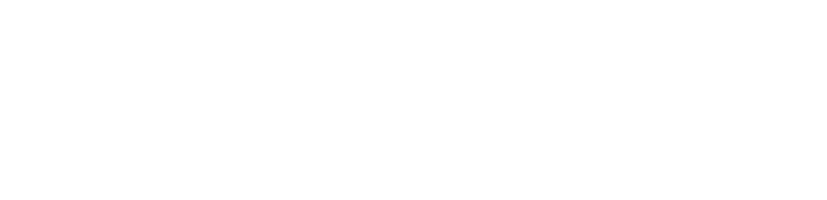
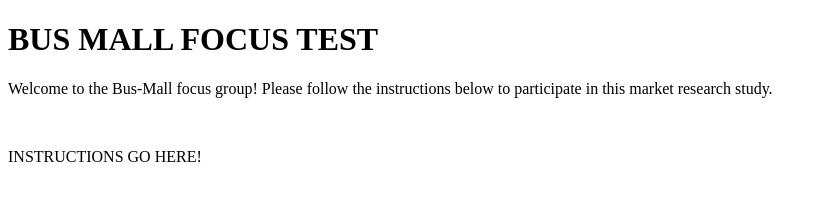
Before and after one commit to JazzyMcSuperfly/bus-mall, a plain HTML site: page index.html in a window 1280 px wide. Shown: the whole page, without its empty margins (0-827 px from the left). Drawn offline with Linux system fonts and the light colour scheme.

Commit message:
whoops html framing on master branch #smooth

```diff
--- a/index.html
+++ b/index.html
@@ -1 +1,26 @@
 <!-- index.html -->
+<!DOCTYPE html>
+<html>
+  <head>
+    <title>BUS MALL FOCUS TEST</title>
+    <link rel="stylesheet" type="text/css" href="style.css" />
+  </head>
+  <body>
+    <header>
+      <h1>BUS MALL FOCUS TEST</h1>
+    </header>
+    <section id="intro">
+      <p>
+        Welcome to the Bus-Mall focus group! Please follow the instructions below to participate in this market research study.
+      </p>
+      <br/>
+      <p>
+        INSTRUCTIONS GO HERE!
+      </p>
+    </section>
+    <section id="app-field">
+
+    </section>
+    <script src="app.js"></script>
+  </body>
+</html>
```
